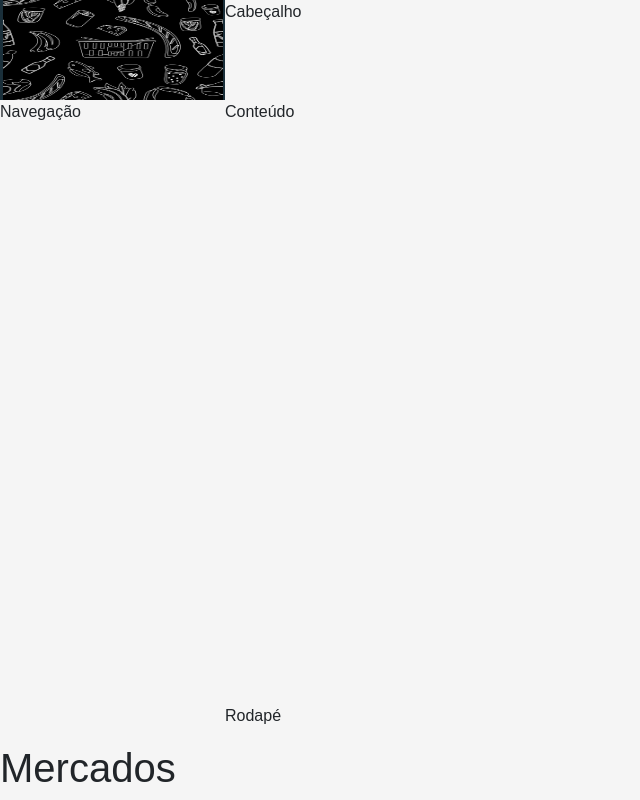
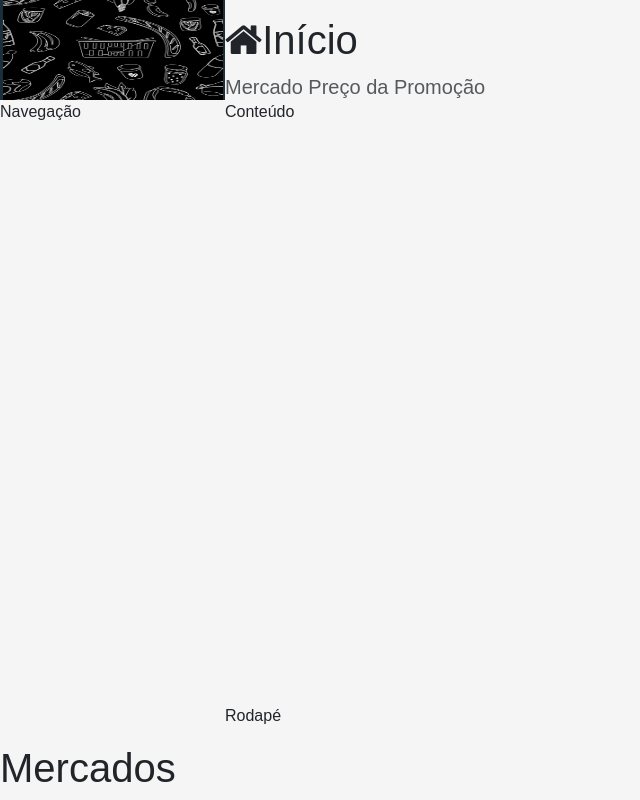
Before and after one commit to davidIsrael-rj/React_Mercado, a React (Create React App) app: page / in a window 1280 px wide. Shown: the whole page, without its empty margins (0-640 px from the left). Built offline with nearby package versions, Linux system fonts and the light colour scheme.

Commit message:
Componente Cabeçalho

```diff
--- a/src/components/template/Header.jsx
+++ b/src/components/template/Header.jsx
@@ -2,6 +2,9 @@ import './Header.css'
 import React from 'react'
 
 export default props=>
-    <header className="header">
-        Cabeçalho
+    <header className="header d-none d-sm-flex flex-column">
+        <h1 className="mt-3">
+            <i className={`fa fa-${props.icon}`}></i>{props.title}
+        </h1>
+        <p className="lead text-muted">{props.subtitle}</p>
     </header>
--- a/src/components/template/Main.jsx
+++ b/src/components/template/Main.jsx
@@ -4,7 +4,7 @@ import React from 'react'
 
 export default props=>
     <React.Fragment>
-        <Header/>
+        <Header {...props}/>
         <main className="content">
             Conteúdo
         </main>
--- a/src/main/App.jsx
+++ b/src/main/App.jsx
@@ -15,7 +15,8 @@ export default props =>
             <h1>Mercados</h1>
             <Logo/>
             <Nav/>
-            <Main/>
+            <Main icon="home" title="Início"
+                subtitle="Mercado Preço da Promoção"/>
             <Footer/>
         </div>
     </BrowserRouter>
```
